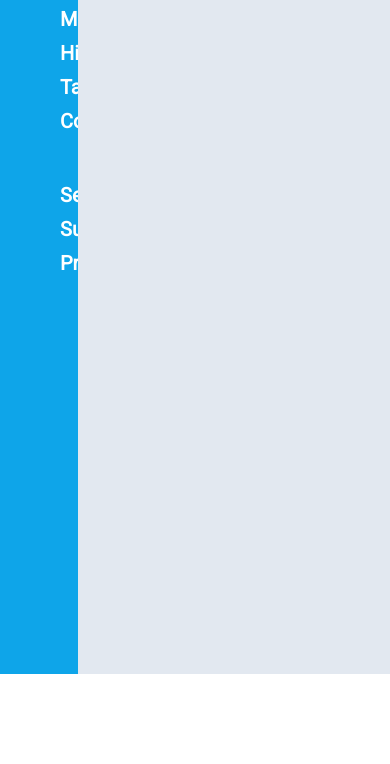
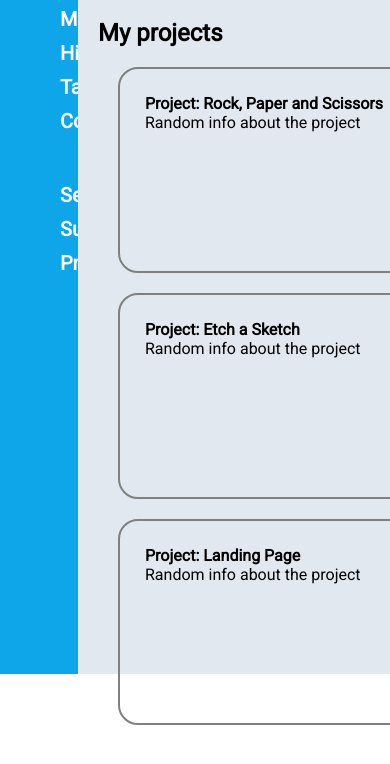
Before and after one commit to joaocorreiaprof/Project-Admin-Dashboard, a plain HTML site: page index.html in a window 390 px wide. Shown: the part 170-934 px from the top of the page. Before the commit the page ends 844 px from the top, so only its background shows below. Drawn offline with Linux system fonts and the light colour scheme.

Commit message:
Working on the content section
Added the divs for the projects and displayed them in the screen. Need to adjust the template row to make the page responsive

```diff
--- a/index.html
+++ b/index.html
@@ -193,7 +193,40 @@
             </div>
           </div>
         </div>
-        <div class="content"></div>
+        <div class="content">
+          <div class="content-left">
+            <h2>My projects</h2>
+            <div class="content-grid">
+              <div class="projects rock">
+                <h4>Project: Rock, Paper and Scissors</h4>
+                <p>Random info about the project</p>
+              </div>
+              <div class="projects sign">
+                <h4>Project: Sign up form</h4>
+                <p>Random info about the project</p>
+              </div>
+              <div class="projects etch">
+                <h4>Project: Etch a Sketch</h4>
+                <p>Random info about the project</p>
+              </div>
+              <div class="projects calculator">
+                <h4>Project: Calculator</h4>
+                <p>Random info about the project</p>
+              </div>
+              <div class="projects landing">
+                <h4>Project: Landing Page</h4>
+                <p>Random info about the project</p>
+              </div>
+              <div class="projects recipes">
+                <h4>Project: Odin Recipes</h4>
+                <p>Random info about the project</p>
+              </div>
+            </div>
+          </div>
+          <div class="content-right">
+            <h2>My projects</h2>
+          </div>
+        </div>
       </div>
     </div>
   </body>
--- a/styles.css
+++ b/styles.css
@@ -136,3 +136,38 @@ body {
 .content {
   background-color: #e2e8f0;
 }
+
+/*Content screen */
+
+.content {
+  background-color: #e2e8f0;
+  display: grid;
+  grid-template-columns: 70% 30%;
+}
+
+.content-left {
+  padding: 20px;
+}
+
+.content-right {
+  background-color: green;
+}
+
+.content-grid {
+  display: grid;
+  padding: 20px;
+  grid-template-columns: repeat(2, 1fr);
+  grid-template-rows: repeat(
+    3,
+    206px
+  ); /*Need another way, this one doesnt make the page responsive*/
+  gap: 20px;
+}
+
+.projects {
+  display: flex;
+  flex-direction: column;
+  padding: 25px;
+  border: 2px solid grey;
+  border-radius: 20px;
+}
```
